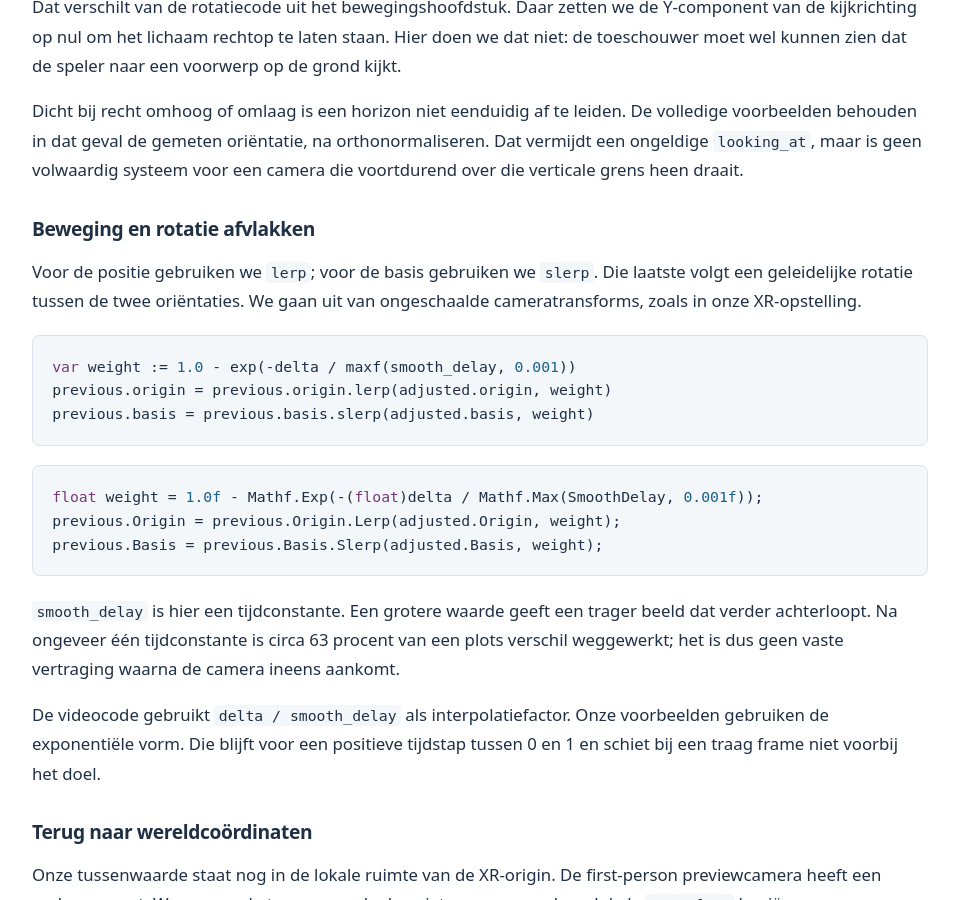
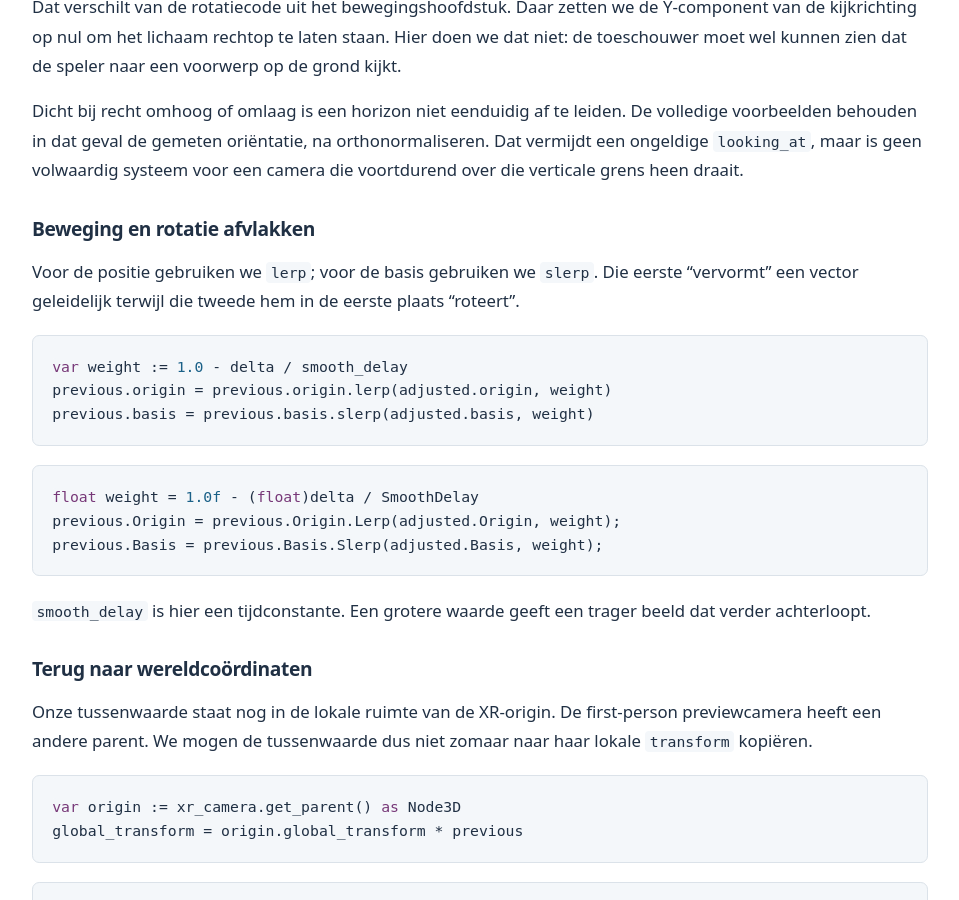
Before and after one commit to v-nys/cursus-vr-visualization, a Jekyll site: the page built from debugging/cursus.md, in a window 1280 px wide and 900 px high, scrolled down 8304 px. Shown: the whole window, without its empty margins (160-1119 px from the left). Built offline with Jekyll 4.4.1, drawn with Linux system fonts in a browser that asks for light colours; some of the changed text lies outside the part shown.

Commit message:
Nog beetje vereenvoudiging.

````diff
--- a/debugging/cursus.md
+++ b/debugging/cursus.md
@@ -226,23 +226,21 @@ Dicht bij recht omhoog of omlaag is een horizon niet eenduidig af te leiden. De
 
 ### Beweging en rotatie afvlakken
 
-Voor de positie gebruiken we `lerp`; voor de basis gebruiken we `slerp`. Die laatste volgt een geleidelijke rotatie tussen de twee oriëntaties. We gaan uit van ongeschaalde cameratransforms, zoals in onze XR-opstelling.
+Voor de positie gebruiken we `lerp`; voor de basis gebruiken we `slerp`. Die eerste "vervormt" een vector geleidelijk terwijl die tweede hem in de eerste plaats "roteert".
 
 ```gdscript
-var weight := 1.0 - exp(-delta / maxf(smooth_delay, 0.001))
+var weight := 1.0 - delta / smooth_delay
 previous.origin = previous.origin.lerp(adjusted.origin, weight)
 previous.basis = previous.basis.slerp(adjusted.basis, weight)
 ```
 
 ```csharp
-float weight = 1.0f - Mathf.Exp(-(float)delta / Mathf.Max(SmoothDelay, 0.001f));
+float weight = 1.0f - (float)delta / SmoothDelay
 previous.Origin = previous.Origin.Lerp(adjusted.Origin, weight);
 previous.Basis = previous.Basis.Slerp(adjusted.Basis, weight);
 ```
 
-`smooth_delay` is hier een tijdconstante. Een grotere waarde geeft een trager beeld dat verder achterloopt. Na ongeveer één tijdconstante is circa 63 procent van een plots verschil weggewerkt; het is dus geen vaste vertraging waarna de camera ineens aankomt.
-
-De videocode gebruikt `delta / smooth_delay` als interpolatiefactor. Onze voorbeelden gebruiken de exponentiële vorm. Die blijft voor een positieve tijdstap tussen 0 en 1 en schiet bij een traag frame niet voorbij het doel.
+`smooth_delay` is hier een tijdconstante. Een grotere waarde geeft een trager beeld dat verder achterloopt.
 
 ### Terug naar wereldcoördinaten
 
@@ -330,8 +328,7 @@ Een breakpoint kan de simulatie volledig stilleggen. Doe zo'n proef met de spele
 4. Kantel je hoofd naar je schouder en kijk daarna omhoog. De first-person preview moet de horizon grotendeels recht houden, maar omhoog kijken wel behouden.
 5. Vergelijk `smooth_delay = 0.05` met `0.3`. Let zowel op de rust van het beeld als op het achterlopen.
 6. Verander de FOV van de first-person preview. Controleer dat de echte headsetprojectie en het buitenaanzicht daardoor niet veranderen.
-7. Test fade bij een muur. Laat het effect eerst in headset en first-person preview verschijnen en daarna alleen in de headset. Controleer dat het buitenaanzicht in beide gevallen bruikbaar blijft.
-8. Vergelijk de gemeten frametijd met en zonder first-person preview. Noteer welke configuratie je gebruikte, zodat de metingen vergelijkbaar blijven.
+7. Vergelijk de gemeten frametijd met en zonder first-person preview. Noteer welke configuratie je gebruikte, zodat de metingen vergelijkbaar blijven.
 
 Als uitbreiding kan je tussen meerdere vaste buitencamera's schakelen. Een andere oefening is een klein paneel met de afstand tussen hoofd en lichaam, de actieve comfortinstellingen en de actuele snelheid. Laat die waarden uit de bestaande speler komen; maak voor je debugpaneel geen tweede simulatie van de beweging.
 
````
